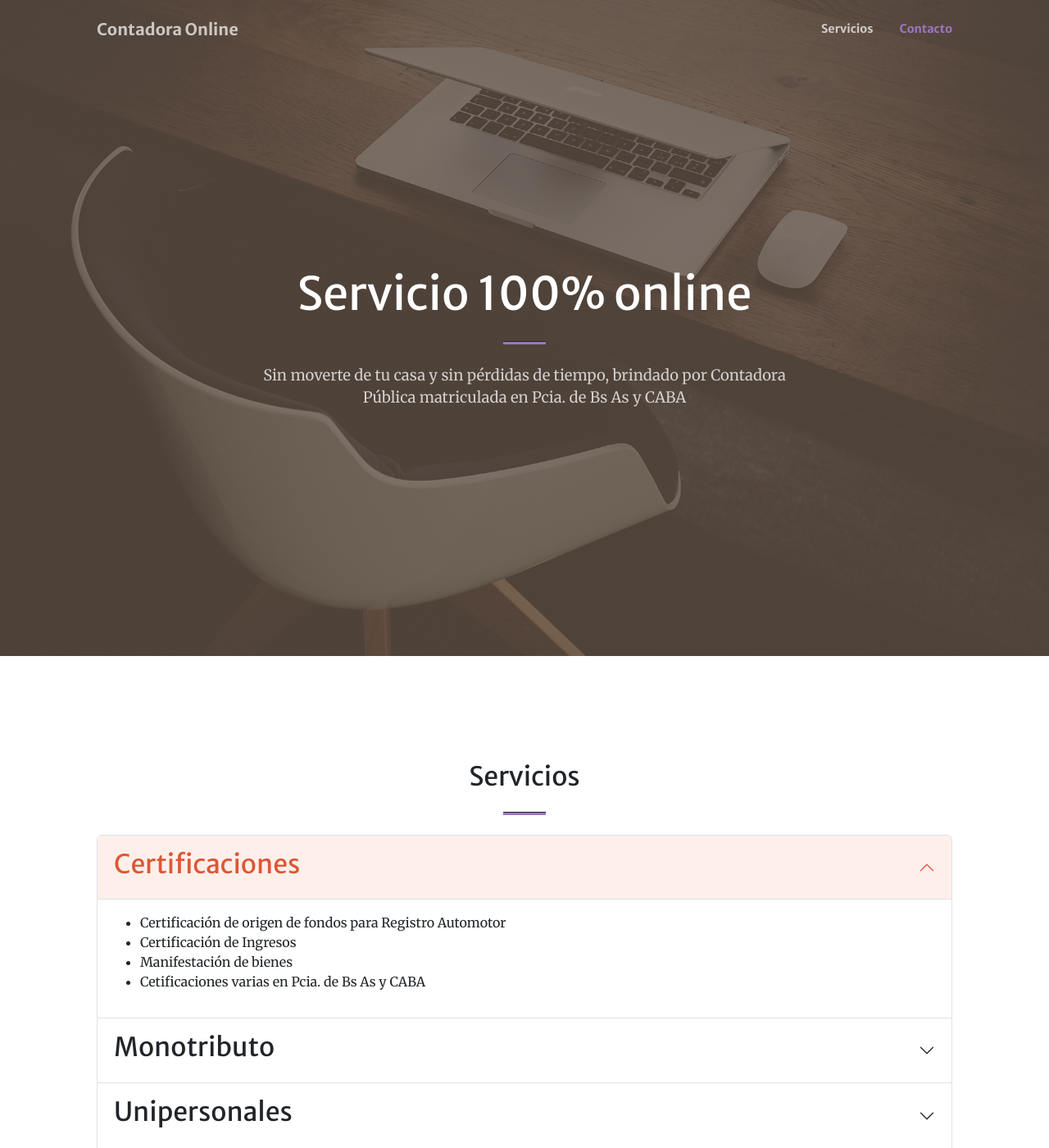
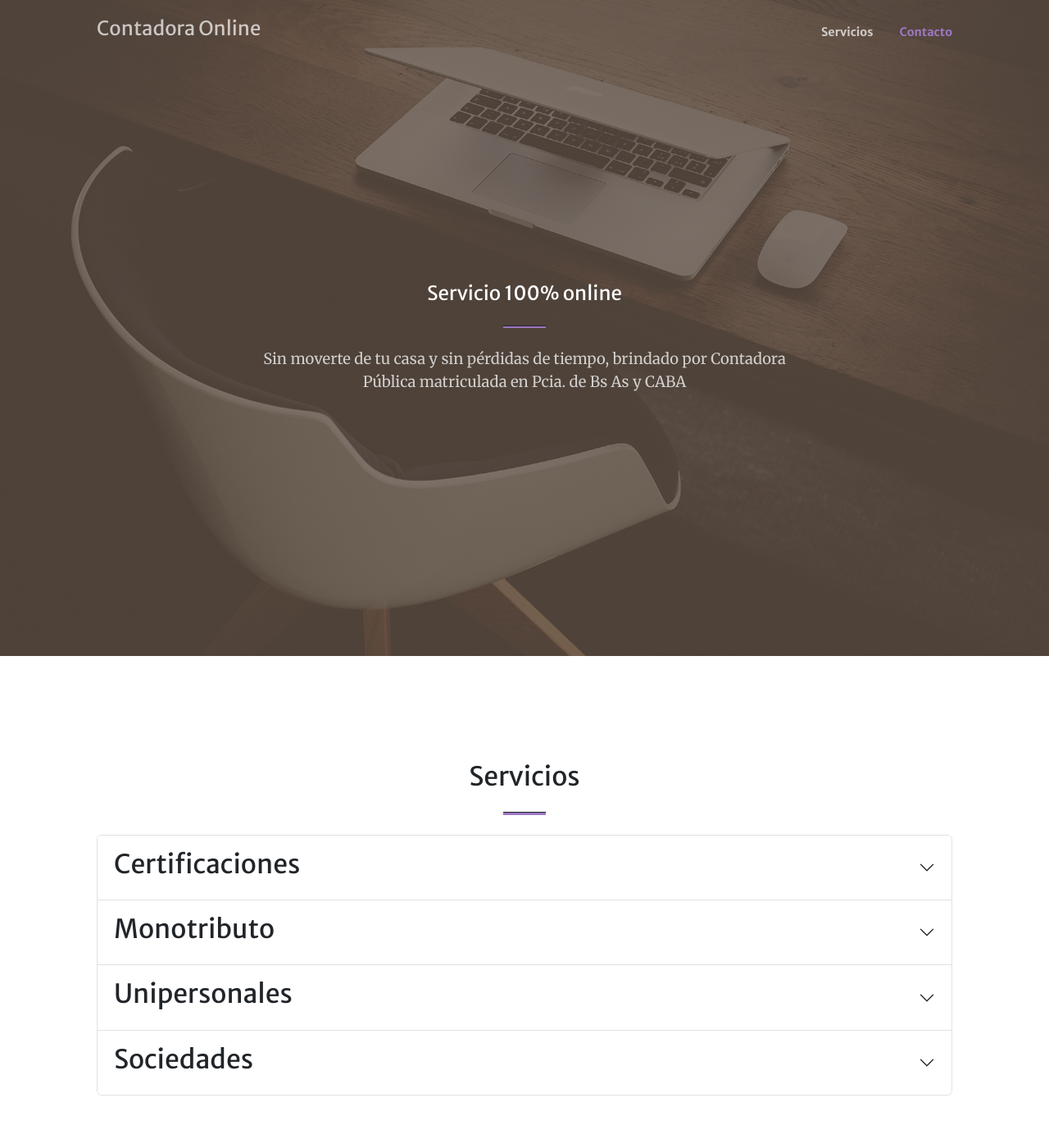
Before and after one commit to pviegasmendes/cintia2, a plain HTML site: page index.html in a window 1280 px wide. Shown: the top 1400 px of the page at 82% size. Drawn offline with nearby package versions, Linux system fonts and the light colour scheme; some packages are replaced by stand-ins of ours; a script that the page names is missing.

Commit message:
correcciones

```diff
--- a/index.html
+++ b/index.html
@@ -41,7 +41,7 @@
             id="mainNav"
         >
             <div class="container px-4 px-lg-5">
-                <a class="navbar-brand" href="#page-top">Contadora Online</a>
+                <a class="navbar-brand" href="#page-top"><h1>Contadora Online</h1></a>
                 <button
                     class="navbar-toggler navbar-toggler-right"
                     type="button"
@@ -74,9 +74,9 @@
                     class="row gx-4 gx-lg-5 h-100 align-items-center justify-content-center text-center"
                 >
                     <div class="col-lg-8 align-self-end">
-                        <h1 class="text-white font-weight-bold">
+                        <h4 class="text-white font-weight-bold">
                             Servicio 100% online
-                        </h1>
+                        </h4>
                         <hr class="divider" />
                     </div>
                     <div class="col-lg-8 align-self-baseline">
@@ -112,11 +112,11 @@
                     <div class="accordion-item">
                         <h2 class="accordion-header">
                             <button
-                                class="accordion-button"
+                                class="accordion-button collapsed"
                                 type="button"
                                 data-bs-toggle="collapse"
                                 data-bs-target="#collapseOne"
-                                aria-expanded="true"
+                                aria-expanded="false"
                                 aria-controls="collapseOne"
                             >
                                 <h2>Certificaciones</h2>
@@ -124,7 +124,7 @@
                         </h2>
                         <div
                             id="collapseOne"
-                            class="accordion-collapse collapse show"
+                            class="accordion-collapse collapse"
                             data-bs-parent="#accordionExample"
                         >
                             <div class="accordion-body">
@@ -290,7 +290,7 @@
                                     <li>Certificación de origen de fondos para Registro Automotor</li>
                                     <li>Certificación de Ingresos</li>
                                     <li>Manifestación de bienes</li>
-                                    <li>Cetificaciones varias en Pcia. de Bs As y CABA</li>
+                                    <li>Certificaciones varias en Pcia. de Bs As y CABA</li>
                                 </ul>
                         </div>
                     </div>
@@ -528,6 +528,7 @@
                         <a href="mailto:estudiocontablecvm@gmail.com"
                             ><i class="bi-envelope fs-2 mb-3 text-muted"></i
                         ></a>
+                        <br/>
                         <a href="mailto:estudiocontablecvm@gmail.com"
                             >estudiocontablecvm@gmail.com</a
                         >
@@ -539,6 +540,7 @@
                             href="https://api.whatsapp.com/send?phone=5491166146099"
                             ><i class="bi-whatsapp fs-2 mb-3 text-muted"></i
                         ></a>
+                        <br/>
                         <a
                             href="https://api.whatsapp.com/send?phone=5491166146099"
                             >116614-6099</a
```
Also changed, not shown: css/styles.css.
